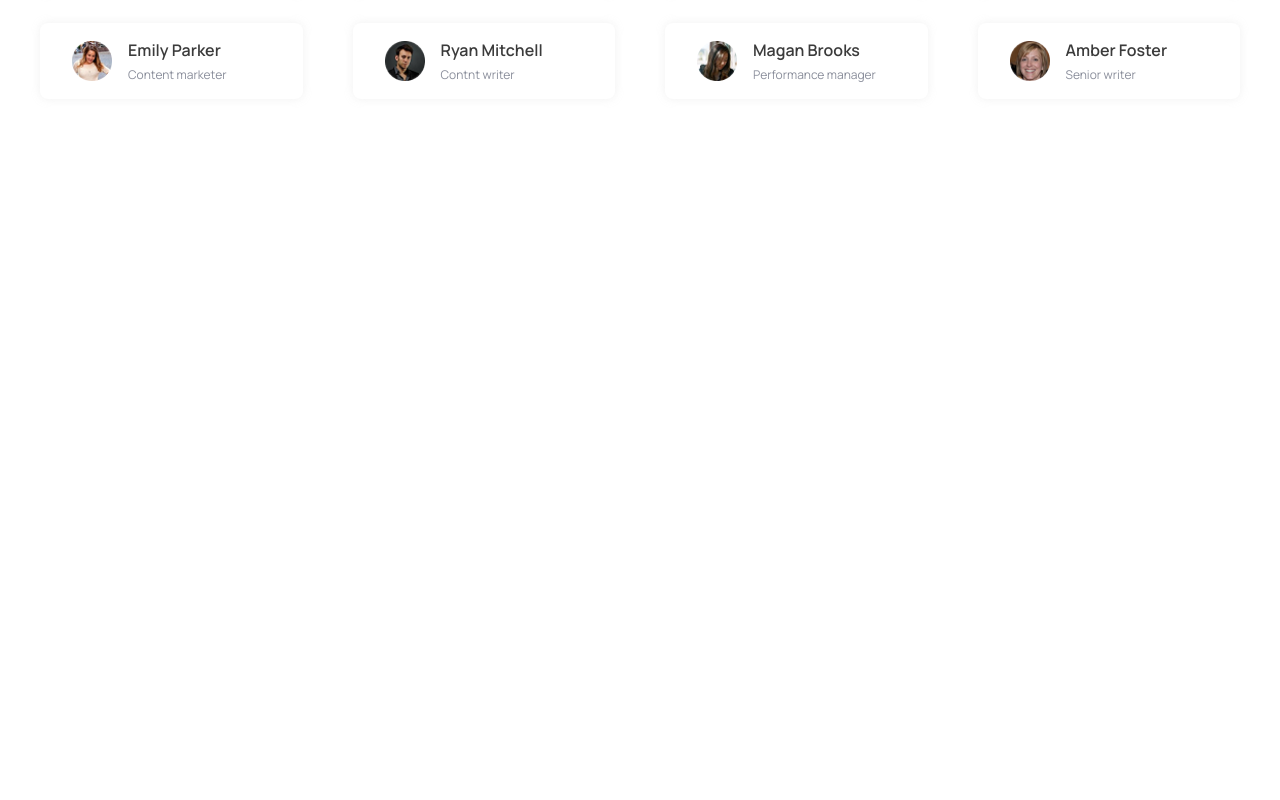
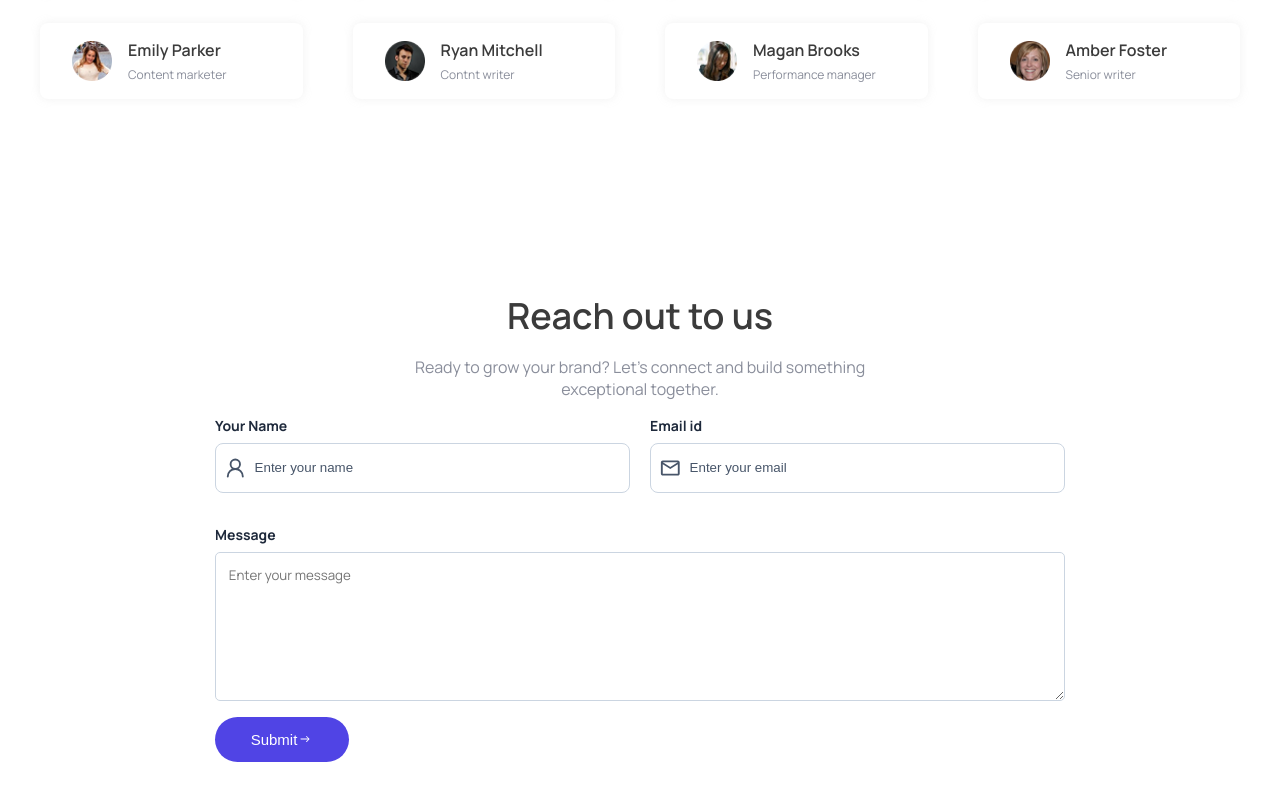
Before and after one commit to ALI-RAZA816/Agency.ai-Landing-Page, a React (Vite) app: page / in a window 1280 px wide. Shown: the part 3445-4245 px from the top of the page. Before the commit the page ends 3736 px from the top, so only its background shows below. Built offline with nearby package versions, Linux system fonts and the light colour scheme.

Commit message:
form component complete

```diff
--- a/src/App.jsx
+++ b/src/App.jsx
@@ -1,5 +1,6 @@
 import './App.css'
 import Companies from './Component/Companies/Companies';
+import Contact from './Component/Contact/Contact';
 import Header from './Component/Header/Header';
 import HeroSection from './Component/HeroSection/HeroSection';
 import LatestWork from './Component/Latestwork/LatestWork';
@@ -17,6 +18,7 @@ function App() {
         <Companies />
         <LatestWork/>
         <Team/>
+        <Contact/>
       </main>
     </>
   )
--- /dev/null
+++ b/src/Component/Contact/Contact.jsx
@@ -0,0 +1,39 @@
+import style from '../../Css/Contact.module.css';
+import { LuUserRound } from "react-icons/lu";
+import { MdOutlineEmail } from "react-icons/md";
+import { IoIosArrowRoundForward } from "react-icons/io";
+
+
+export default function Contact() {
+    return (
+        <div className={style.contactSection}>
+            <div className={style.contactContent}>
+                <h2>Reach out to us</h2>
+                <p>Ready to grow your brand? Let’s connect and build something  <br />exceptional together.</p>
+                <div className={style.form}>
+                    <form action="">
+                        <div className={style.firstField}>
+                            <div className={style.name}>
+                                <label htmlFor="name">Your Name</label>
+                                <div className={style.nameinput}>
+                                    <LuUserRound style={{color:"#475569", fontSize:'1.5rem'}} /> <input type="text" id='name' placeholder='Enter your name' />
+                                </div>
+                            </div>
+                            <div className={style.email}>
+                                <label htmlFor="email">Email id</label>
+                                <div className={style.emailinput}>
+                                    <MdOutlineEmail style={{color:"#475569", fontSize:'1.5rem'}} /> <input type="text" id='enmail' placeholder='Enter your email' />
+                                </div>
+                            </div>
+                        </div>
+                        <div className={style.message}>
+                            <label htmlFor="message">Message</label>
+                            <textarea name="" id="message" placeholder='Enter your message'></textarea>
+                        </div>
+                        <button className={style.submitBtn} type='submit'><span>Submit</span><IoIosArrowRoundForward style={{color:'#fff',fontSize:'1rem'}}/></button>
+                    </form>
+                </div>
+            </div>
+        </div>
+    )
+}
--- /dev/null
+++ b/src/Css/Contact.module.css
@@ -0,0 +1,107 @@
+.contactContent{
+    max-width: 1300px;
+    margin: 0 auto;
+    margin-bottom: 10rem !important;
+    text-align: center;
+}
+
+.contactContent h2{
+    color: #3B3B3B;
+    font-weight: 550;
+    font-size: 36px;
+}
+
+.contactContent p{
+    font-size: 16px;
+    color: #8A8E9B;
+    margin: 1rem 0;
+}
+
+.form{
+    max-width: 850px;
+    margin: 0 auto;
+}
+
+.form form{
+    width: 100%;
+}
+
+.firstField{
+    display: flex;
+    gap: 20px;
+    margin-bottom: 2rem;
+}
+
+.name,
+.message,
+.email{
+    width: 100%;
+    display: flex;
+    text-align: left;
+    flex-direction: column;
+}
+
+.message label,
+.name label,
+.email label{
+    color: #1E293B;
+    font-size: 14px;
+    font-weight:bold;
+    margin-bottom: .5rem;
+}
+
+.nameinput,
+.emailinput{
+    height: 50px;
+    width: 100%;
+    border-radius: 8px;
+    display: flex;
+    overflow: hidden;
+    padding: 0 .5rem;
+    align-items: center;
+    border: 1px solid #CBD5E1;
+}
+
+.nameinput input,
+.emailinput input{
+    height: 100%;
+    width: 100%;
+    padding: 0 .5rem;
+    border: none;
+    outline: none;
+}
+
+
+.nameinput input::placeholder,
+.emailinput input::placeholder{
+    color: #475569;
+}
+
+.message textarea{
+    min-height: 149px;
+    padding: .8rem;
+    outline: none;
+    font-family: "Manrope", sans-serif;
+    border-radius: 5px;
+    border: 1px solid #CBD5E1;
+}
+
+.submitBtn{
+    height: 45px;
+    width: 134px;
+    border: none;
+    outline: none;
+    display: flex;
+    border-radius: 100px;
+    margin: 1rem 0;
+    align-items: center;
+    justify-content: center;
+    margin-right: auto;
+    cursor: pointer;
+    background-color: #5044E5;
+}
+
+.submitBtn span{
+    color: #fff;
+    font-size: 15px;
+}
```
